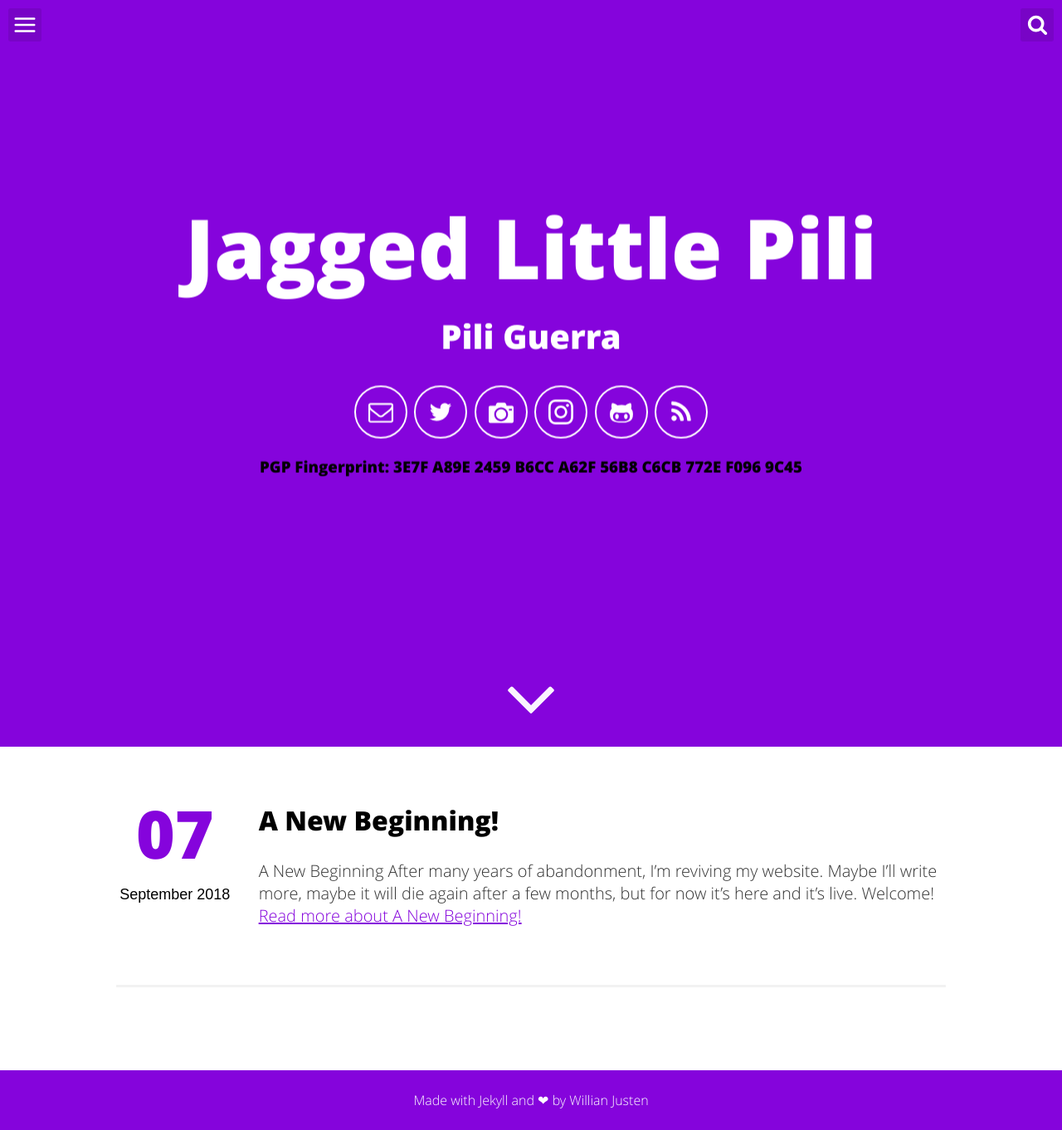
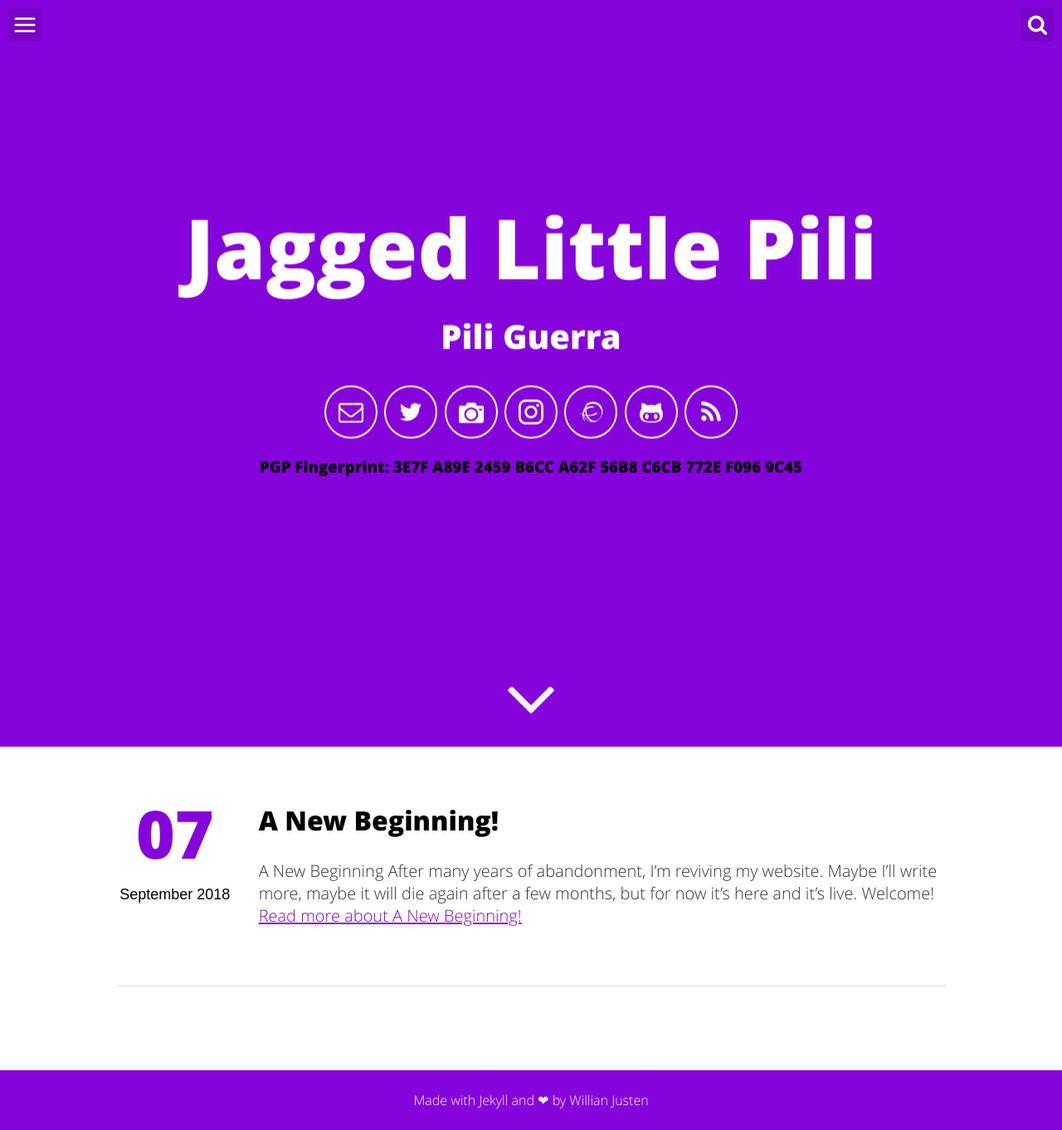
Before and after one commit to mpguerra/mpguerra.github.io, a Jekyll site: the page built from index.html, in a window 1280 px wide. Shown: the whole page at 83% size. Built offline with Jekyll 4.4.1, drawn with Linux system fonts in a browser that asks for light colours.

Commit message:
Add ravelry to social icons

```diff
--- a/_includes/header-default.html
+++ b/_includes/header-default.html
@@ -9,6 +9,7 @@
             <a aria-label="Twitter" target="_blank" href="https://twitter.com/{{site.twitter_username}}"><svg class="icon icon-twitter"><use xlink:href="#icon-twitter"></use></svg></a>
             <a aria-label="Photos" target="_blank" href="https://photos.piliguerra.com"><svg class="icon icon-camera"><use xlink:href="#icon-camera"></use></svg></a>
             <a aria-label="Instagram" target="_blank" href="https://instagram.com/{{site.instagram_username}}"><svg class="icon icon-instagram"><use xlink:href="#icon-instagram"></use></svg></a>
+            <a aria-label="Ravelry" target="_blank" href="https://www.ravelry.com/people/{{site.ravelry_username}}"><svg class="icon icon-ravelry"><use xlink:href="#icon-ravelry"></use></svg></a>
             <a aria-label="Github" target="_blank" href="https://github.com/{{site.github_username}}"><svg class="icon icon-github-alt"><use xlink:href="#icon-github-alt"></use></svg></a>
             <a aria-label="Use the RSS to get updated" target="_blank" href="{{ "/feed.xml" | prepend: site.baseurl }}"><svg class="icon icon-rss"><use xlink:href="#icon-rss"></use></svg></a>
         </div>
```
